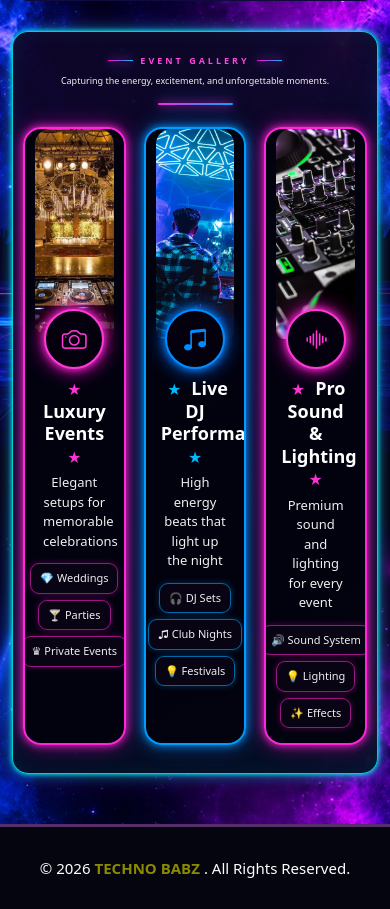
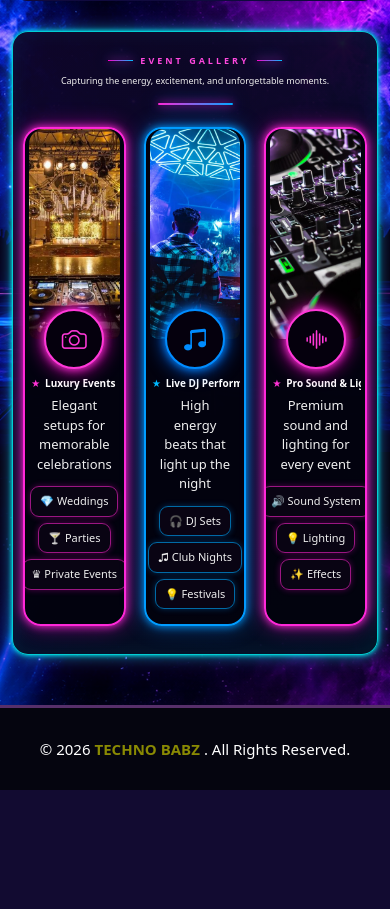
Before and after one commit to anusatheesanathu-9383/techno-babz, a Django app: page / in a window 390 px wide. Shown: the part 1236-2145 px from the top of the page. After the commit the page ends 2026 px from the top, so only its background shows below. Run offline with Django 5.2, Linux system fonts and the light colour scheme.

Commit message:
Fix mobile gallery title alignment

```diff
--- a/static/css/style.css
+++ b/static/css/style.css
@@ -3794,6 +3794,28 @@ nav.navbar.techno-navbar .navbar-brand .navbar-logo {
         overflow: hidden !important;
     }
 
+    body.home-page .neon-gallery-card {
+    padding-left: 4px !important;
+    padding-right: 4px !important;
+    box-sizing: border-box !important;
+}
+
+body.home-page .neon-gallery-card h2 {
+    width: 100% !important;
+    font-size: 10px !important;
+    line-height: 1.2 !important;
+    white-space: nowrap !important;
+    overflow: hidden !important;
+    text-overflow: clip !important;
+    margin: 6px 0 !important;
+    padding: 0 !important;
+}
+
+body.home-page .neon-gallery-card h2 span {
+    font-size: 9px !important;
+    margin: 0 2px !important;
+}
+
 
     /* =====================================================
        EVENT GALLERY HEADING
@@ -3944,7 +3966,7 @@ nav.navbar.techno-navbar .navbar-brand .navbar-logo {
         height: 150px !important;
     }
 
-   body.home-page .neon-gallery-card h2 {
+    body.home-page .neon-gallery-card h2 {
     font-size: 11px !important;
     white-space: nowrap !important;
     letter-spacing: 0 !important;
```
